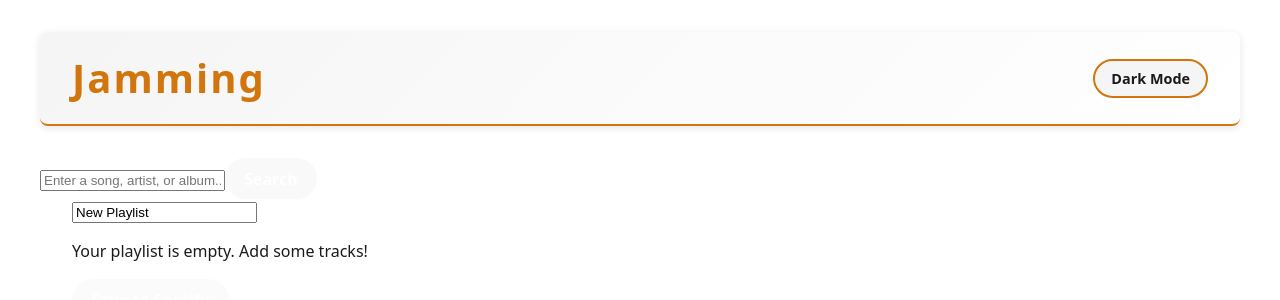
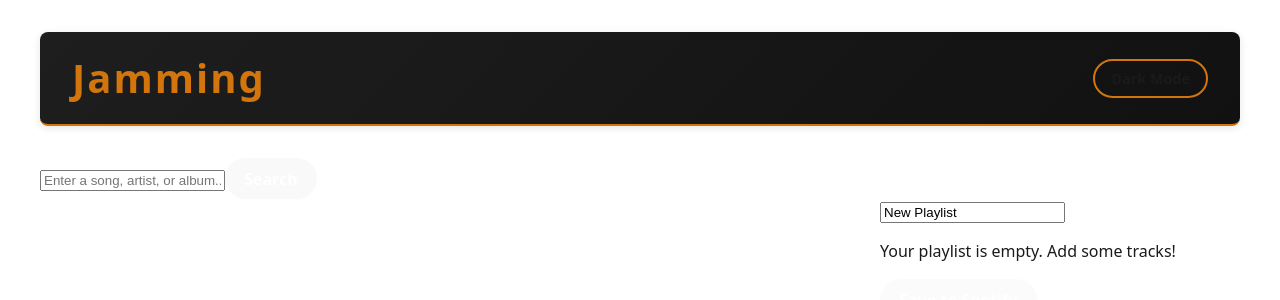
Before and after one commit to C0DREA/Jamming-React-App, a React (Vite) app: page / in a window 1280 px wide. Shown: the top 300 px of the page. Built offline with nearby package versions, Linux system fonts and the light colour scheme.

Commit message:
ix(layout): responsive two-column layout and dark header for both themes

```diff
--- a/src/App.css
+++ b/src/App.css
@@ -13,11 +13,20 @@ header {
   margin-bottom: 1rem;
 }
 
-/* FLEX LAYOUT - Positions search results left, playlist right */
-
+/* LAYOUT - two-column on wide screens, stacked on small screens */
 .content {
   display: flex;
   gap: 2rem;
+  align-items: flex-start;
+}
+
+@media (min-width: 900px) {
+  .content {
+    display: grid;
+    grid-template-columns: 1fr 360px; /* main results + fixed playlist column */
+    gap: 2rem;
+    align-items: start;
+  }
 }
 
 /* RESPONSIVE - On mobile, stack vertically instead of side-by-side */
--- a/src/components/Header.css
+++ b/src/components/Header.css
@@ -3,7 +3,8 @@ header {
   justify-content: space-between;
   align-items: center;
   padding: 1.5rem 2rem;
-  background: linear-gradient(135deg, var(--bg-secondary), var(--bg-primary));
+  /* Keep header visually consistent across light and dark modes by using a dark gradient */
+  background: linear-gradient(135deg, #1e1e1e 0%, #111111 100%);
   border-bottom: 2px solid var(--accent-color);
   margin-bottom: 2rem;
   border-radius: 8px;
@@ -18,11 +19,12 @@ header h1 {
 }
 
 .theme-toggle {
-  background-color: var(--bg-secondary);
+  background-color: transparent;
   color: var(--text-primary);
   border: 2px solid var(--accent-color);
   padding: 0.5rem 1rem;
   font-size: 0.9rem;
+  border-radius: 24px;
 }
 
 .theme-toggle:hover:not(:disabled) {
--- a/src/components/SearchBar/SearchBar.css
+++ b/src/components/SearchBar/SearchBar.css
@@ -6,6 +6,7 @@
   background-color: var(--bg-secondary);
   border-radius: 12px;
   box-shadow: var(--card-shadow);
+  align-items: center;
 }
 
 .search-bar input {
@@ -17,6 +18,10 @@
   color: var(--text-primary);
   font-size: 1rem;
   transition: border-color 0.3s ease;
+}
+
+.search-bar input {
+  max-width: 640px;
 }
 
 .search-bar input:focus {
```
